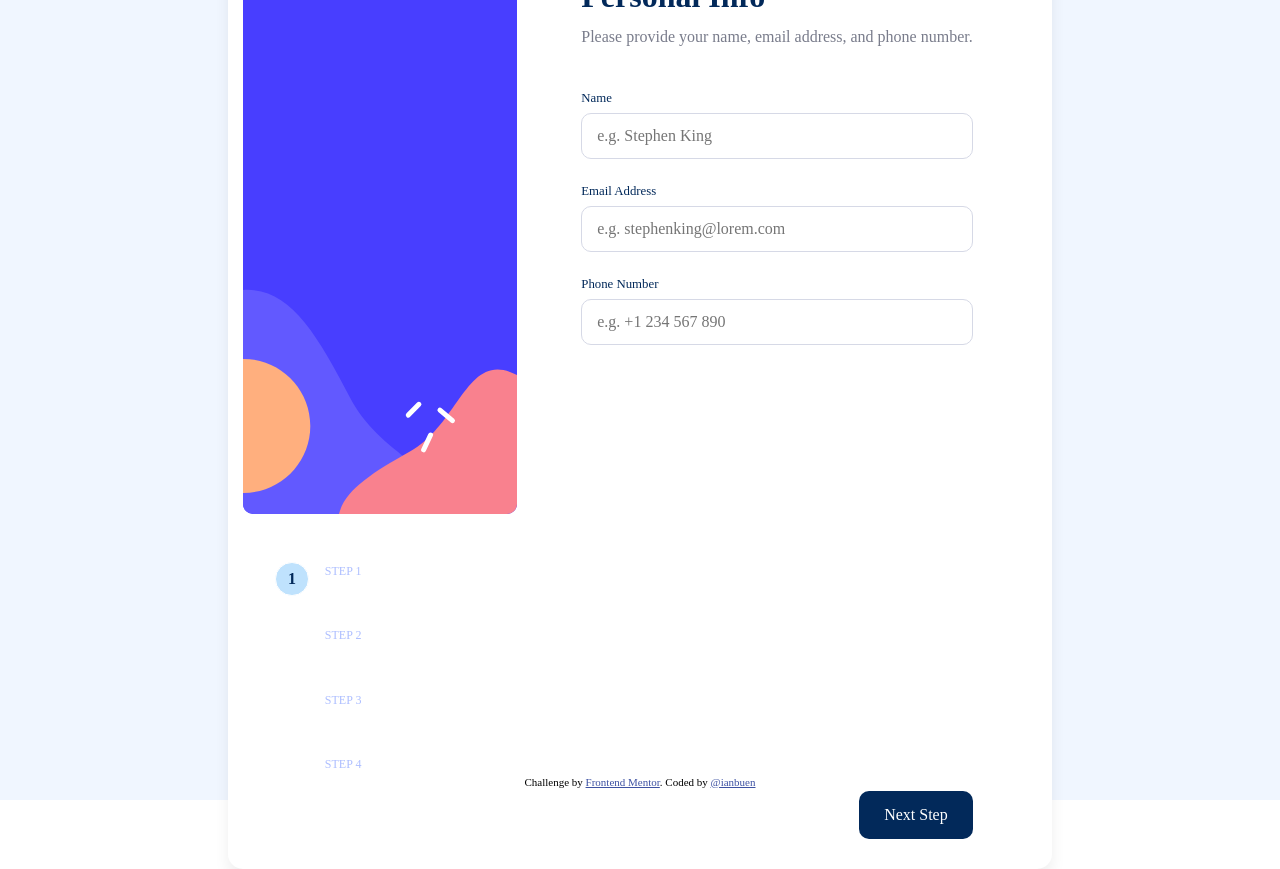
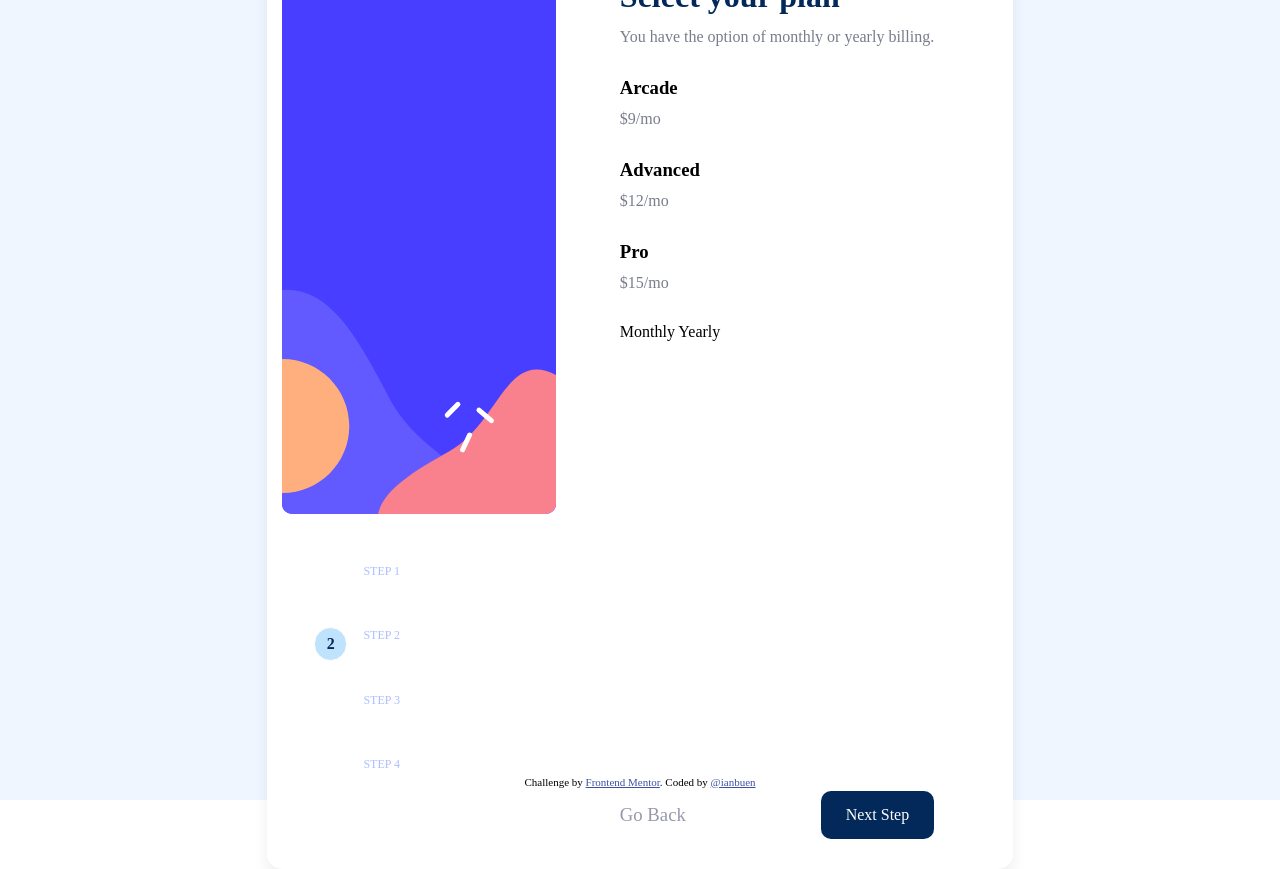
Before and after one commit to ianbuen/multi-step-form-main, a React (Create React App) app: page / in a window 1280 px wide. Built offline with nearby package versions, Linux system fonts and the light colour scheme.

Commit message:
edit step 2

```diff
--- a/index.html
+++ b/index.html
@@ -35,7 +35,7 @@
 
   <!-- Step 1 end -->
 
-  <!-- Step 2 start -->export default PersonalInfo;
+  <!-- Step 2 start -->
 
   Select your plan
   You have the option of monthly or yearly billing.
--- a/src/App.js
+++ b/src/App.js
@@ -6,7 +6,7 @@ import { useState } from "react";
 
 function App() {
 
-  const [step, setStep] = useState(1);
+  const [step, setStep] = useState(2);
 
   return (
     <div className="App">
--- a/src/components/FormControls.jsx
+++ b/src/components/FormControls.jsx
@@ -40,3 +40,26 @@ export const BackLink = ({ text, state }) => {
         </>
     );
 };
+
+
+export const CardSelect = () => {
+
+    return (
+        <div className="CardSelect">
+          <div className="Card">
+            <h3>Arcade</h3>
+            <p>$9/mo</p>
+          </div>
+
+          <div className="Card">
+            <h3>Advanced</h3>
+            <p>$12/mo</p>
+          </div>
+
+          <div className="Card">
+            <h3>Pro</h3>
+            <p>$15/mo</p>
+          </div>
+        </div>
+    );
+};
--- a/src/components/FormGroup.jsx
+++ b/src/components/FormGroup.jsx
@@ -19,7 +19,30 @@ const PersonalInfo = () => {
 const SelectPlan = () => {
   return (
     <div className="SelectPlan">
-      <h1>Step 2</h1>
+      <form>
+        <h1>Select your plan</h1>
+        <p>You have the option of monthly or yearly billing.</p>
+
+        <div className="CardSelect">
+          <div className="Card">
+            <h3>Arcade</h3>
+            <p>$9/mo</p>
+          </div>
+
+          <div className="Card">
+            <h3>Advanced</h3>
+            <p>$12/mo</p>
+          </div>
+
+          <div className="Card">
+            <h3>Pro</h3>
+            <p>$15/mo</p>
+          </div>
+        </div>
+
+        Monthly
+        Yearly
+      </form>
     </div>
   );
 };
```
